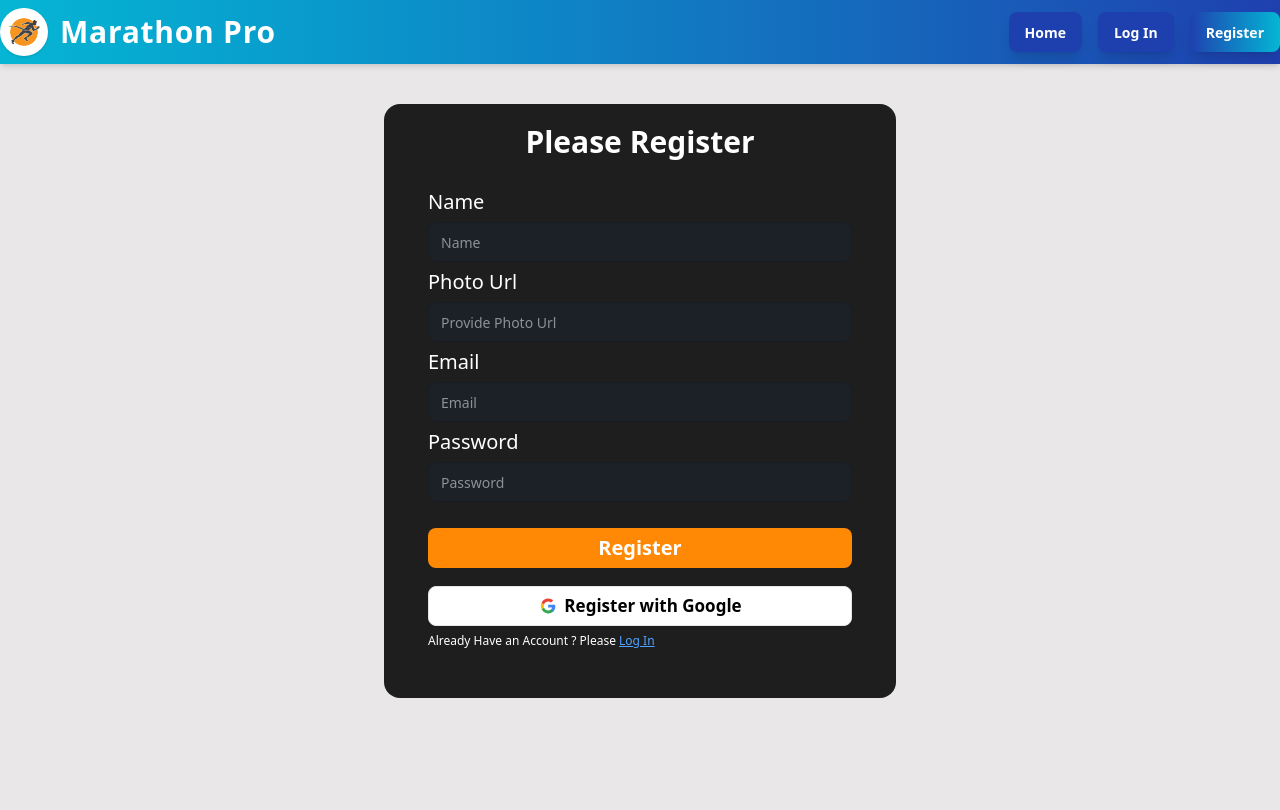
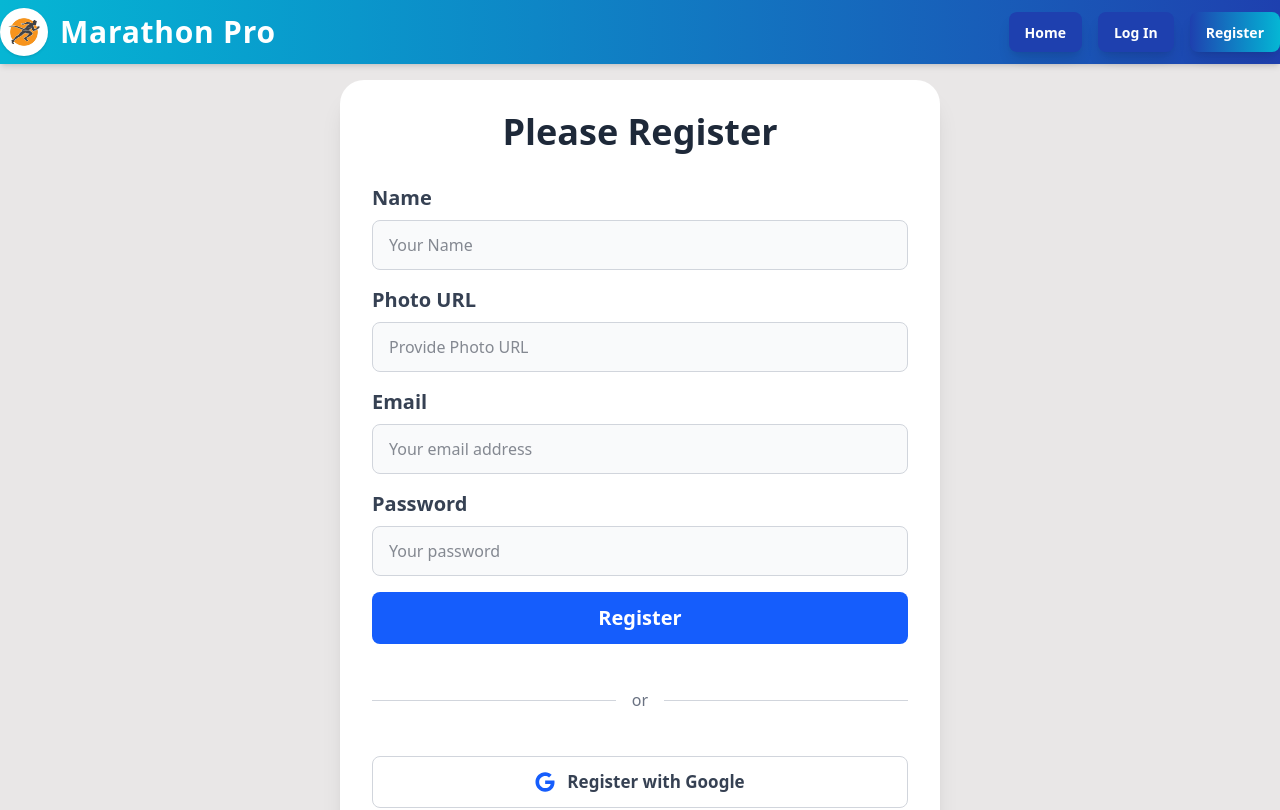
Before and after one commit to M-H-Nayem/Marathon_Management, a React (Vite) app: page /register in a window 1280 px wide. Shown: the top 810 px of the page. Built offline with nearby package versions, Linux system fonts and the light colour scheme; no server answers.

Commit message:
update regi page

```diff
--- a/src/AuthProvider.jsx
+++ b/src/AuthProvider.jsx
@@ -15,7 +15,7 @@ const provider = new GoogleAuthProvider();
  const AuthProvider = ({children}) => {
     let [user, setUser] = useState(null);
   let [loading, setLoading] = useState(true);
-
+console.log(user);
   // console.log(user);
   let createUser = (email, password) => {
     setLoading(true);
--- a/src/Pages/Sign/Login.jsx
+++ b/src/Pages/Sign/Login.jsx
@@ -62,7 +62,7 @@ const Login = () => {
        <div className="flex justify-center items-center min-h-[calc(100vh-100px)] p-4 ">
         <div className="w-full max-w-lg bg-white text-gray-900 rounded-3xl shadow-xl p-8 transform transition-transform duration-500 ">
           <div className="text-center mb-8">
-            <h1 className="text-4xl mb-10 bg-gradient-to-r from-[#1E40AF] to-[#06B6D4] bg-clip-text text-transparent md:text-5xl font-bold text-center lg:h-15">
+            <h1 className="text-4xl mb-10 bg-gradient-to-r from-[#1E40AF] to-[#06B6D4] bg-clip-text text-transparent md:text-5xl font-bold text-center h-15">
               Log In
             </h1>
           </div>
@@ -102,7 +102,7 @@ const Login = () => {
               </button>
             </form>
 
-            <div className="relative flex items-center py-5">
+            <div className="relative flex items-center ">
               <div className="flex-grow border-t border-gray-300"></div>
               <span className="flex-shrink mx-4 text-gray-500">or</span>
               <div className="flex-grow border-t border-gray-300"></div>
--- a/src/Pages/Sign/Register.jsx
+++ b/src/Pages/Sign/Register.jsx
@@ -1,9 +1,10 @@
 import React, { use, useState } from "react";
-import { Link, useLocation, useNavigate } from "react-router";
+import { Link, useLocation, useNavigate } from "react-router-dom"; // Use react-router-dom for Link
 import { toast, ToastContainer } from "react-toastify";
 import Swal from "sweetalert2";
 import { AuthContext } from "../../AuthProvider";
 import DynamicTitle from "../../Components/DynamicTitle";
+import { FaGoogle } from "react-icons/fa";
 
 const Register = () => {
   let [nameError, setNameError] = useState("");
@@ -19,7 +20,6 @@ const Register = () => {
     let email = e.target.email.value;
     let password = e.target.password.value;
     console.log({ name, photo, email, password });
-    // console.log(name, photo, email, password);
 
     if (name.length < 5) {
       setNameError("Name should be more then 5 charecter");
@@ -41,13 +41,10 @@ const Register = () => {
     }
     createUser(email, password)
       .then((result) => {
-        // console.log(result.user);
         updateUser({ displayName: name, photoURL: photo })
           .then(() => {
             setUser({ ...user, displayName: name, photoURL: photo });
-            // alert("Thanks, Your SignUp Complete");
             Swal.fire({
-              // position: "top-end",
               icon: "success",
               title: "Thanks, Your SignUp Complete",
               showConfirmButton: false,
@@ -57,12 +54,9 @@ const Register = () => {
           })
           .catch((error) => {
             setUser(user);
-            // console.log(error);
           });
       })
-      .catch((error) => {
-        // console.log(error);
-      });
+      .catch((error) => {});
   };
 
   let handleGoogleLogin = () => {
@@ -70,7 +64,6 @@ const Register = () => {
       .then((result) => {
         navigate(`${location.state ? location.state : "/"}`);
         Swal.fire({
-          // position: "top-end",
           icon: "success",
           title: "Register with Google sucessfully Complete",
           showConfirmButton: false,
@@ -80,97 +73,92 @@ const Register = () => {
       .catch((error) => {});
   };
 
-  //   console.log(user);
   return (
     <>
-      <DynamicTitle></DynamicTitle>
-      <div className="card bg-[#1E1E1E] text-white w-full max-w-lg shrink-0 shadow-[0_0px_80px_rgba(255,215,0,0.7)]xl mx-auto rounded-2xl my-10 p-5">
-        <h1 className="text-center text-3xl font-bold">Please Register</h1>
-        <div className="card-body  rounded-2xl">
-          <form onSubmit={handleSubmit} className="fieldset">
-            <label className=" text-xl w-full">Name</label>
+      <DynamicTitle title="Register"></DynamicTitle>
+      <div className="flex justify-center items-center min-h-[calc(100vh-100px)] p-4 ">
+        <div className="w-full max-w-[600px] bg-white text-gray-900 rounded-3xl shadow-xl p-8 transform transition-transform duration-500 ">
+          <div className="text-center mb-8">
+            <h1 className="text-4xl font-extrabold text-gray-800">
+              Please Register
+            </h1>
+          </div>
+          <div className="space-y-6">
+            <form onSubmit={handleSubmit} className="space-y-4">
+              <div>
+                <label className="block text-xl font-semibold mb-2 text-gray-700">Name</label>
                 <input
                   name="name"
                   type="text"
-              className="input bg-[#1c2128] px-3 w-full"
-              placeholder="Name"
+                  className="w-full px-4 py-3 bg-gray-50 text-gray-900 border border-gray-300 rounded-lg focus:outline-none focus:ring-2 focus:ring-blue-600 transition-colors"
+                  placeholder="Your Name"
                   required
                 />
-            {nameError && <p className="text-red-700">{nameError}</p>}
-            <label className="  text-xl">Photo Url</label>
+                {nameError && <p className="text-red-600 text-sm mt-2">{nameError}</p>}
+              </div>
+              <div>
+                <label className="block text-xl font-semibold mb-2 text-gray-700">Photo URL</label>
                 <input
                   name="photo"
                   type="text"
-              className="input bg-[#1c2128] px-3 w-full"
-              placeholder="Provide Photo Url"
+                  className="w-full px-4 py-3 bg-gray-50 text-gray-900 border border-gray-300 rounded-lg focus:outline-none focus:ring-2 focus:ring-blue-600 transition-colors"
+                  placeholder="Provide Photo URL"
                   required
                 />
-            <label className="text-xl">Email</label>
+              </div>
+              <div>
+                <label className="block text-xl font-semibold mb-2 text-gray-700">Email</label>
                 <input
                   name="email"
                   type="email"
-              className="input bg-[#1c2128] px-3 w-full"
-              placeholder="Email"
+                  className="w-full px-4 py-3 bg-gray-50 text-gray-900 border border-gray-300 rounded-lg focus:outline-none focus:ring-2 focus:ring-blue-600 transition-colors"
+                  placeholder="Your email address"
                   required
                 />
-            <label className=" text-xl">Password</label>
+              </div>
+              <div>
+                <label className="block text-xl font-semibold mb-2 text-gray-700">Password</label>
                 <input
                   name="password"
                   type="password"
-              className="input bg-[#1c2128] px-3 w-full"
-              placeholder="Password"
+                  className="w-full px-4 py-3 bg-gray-50 text-gray-900 border border-gray-300 rounded-lg focus:outline-none focus:ring-2 focus:ring-blue-600 transition-colors"
+                  placeholder="Your password"
                   required
                 />
-            {passwordError && <p className="text-red-700">{passwordError}</p>}
+                {passwordError && <p className="text-red-600 text-sm mt-2">{passwordError}</p>}
+              </div>
               <button
                 type="submit"
-              className="btn text-xl text-white  bg-orange-400 mt-5 border-none "
+                className="w-full text-xl font-bold text-white py-3 rounded-lg bg-blue-600 hover:bg-blue-700 transition-colors duration-300 transform hover:scale-105"
               >
                 Register
               </button>
+            </form>
+
+            <div className="relative flex items-center py-5">
+              <div className="flex-grow border-t border-gray-300"></div>
+              <span className="flex-shrink mx-4 text-gray-500">or</span>
+              <div className="flex-grow border-t border-gray-300"></div>
+            </div>
+
             <button
               onClick={handleGoogleLogin}
-              className="btn bg-white text-black border-[#e5e5e5] text-[17px] mt-3"
+              className="w-full flex items-center justify-center space-x-3 py-3 border border-gray-300 rounded-lg text-gray-700 bg-white hover:bg-gray-50 transition-colors duration-200"
             >
-              <svg
-                aria-label="Google logo"
-                width="20"
-                height="20"
-                xmlns="http://www.w3.org/2000/svg"
-                viewBox="0 0 512 512"
-              >
-                <g>
-                  <path d="m0 0H512V512H0" fill="#fff"></path>
-                  <path
-                    fill="#34a853"
-                    d="M153 292c30 82 118 95 171 60h62v48A192 192 0 0190 341"
-                  ></path>
-                  <path
-                    fill="#4285f4"
-                    d="m386 400a140 175 0 0053-179H260v74h102q-7 37-38 57"
-                  ></path>
-                  <path
-                    fill="#fbbc02"
-                    d="m90 341a208 200 0 010-171l63 49q-12 37 0 73"
-                  ></path>
-                  <path
-                    fill="#ea4335"
-                    d="m153 219c22-69 116-109 179-50l55-54c-78-75-230-72-297 55"
-                  ></path>
-                </g>
-              </svg>
-              Register with Google
+              <FaGoogle size={20} className="text-blue-600" />
+              <span className="text-[17px] font-semibold">Register with Google</span>
             </button>
-            <p>
-              Already Have an Account ? Please{" "}
-              <Link className="underline text-blue-400" to="/login">
+
+            <p className="text-center text-gray-600 mt-6">
+              Already Have an Account? Please{" "}
+              <Link className="underline text-blue-600 hover:text-blue-700 transition-colors" to="/login">
                 Log In
-              </Link>{" "}
+              </Link>
             </p>
-            {/* <ToastContainer></ToastContainer> */}
-          </form>
           </div>
         </div>
+      </div>
+      <ToastContainer />
     </>
   );
 };
```
Lines whose indentation alone changed are shown as unchanged.
